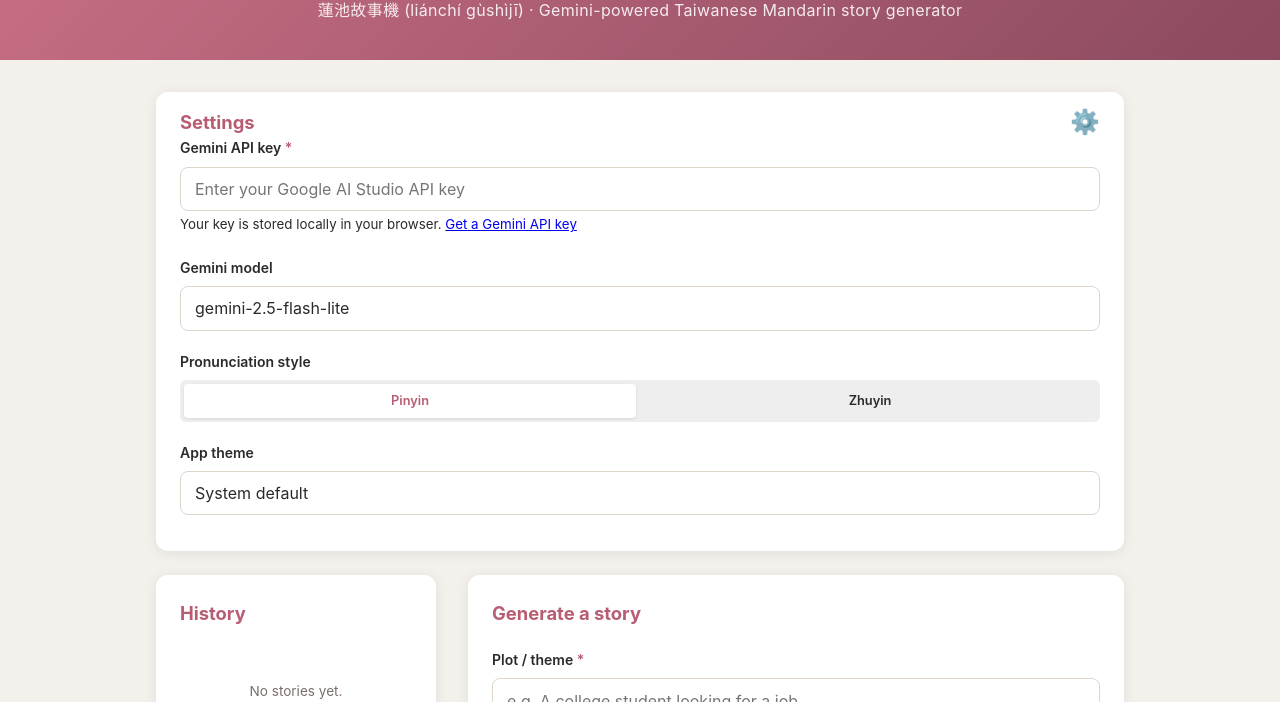
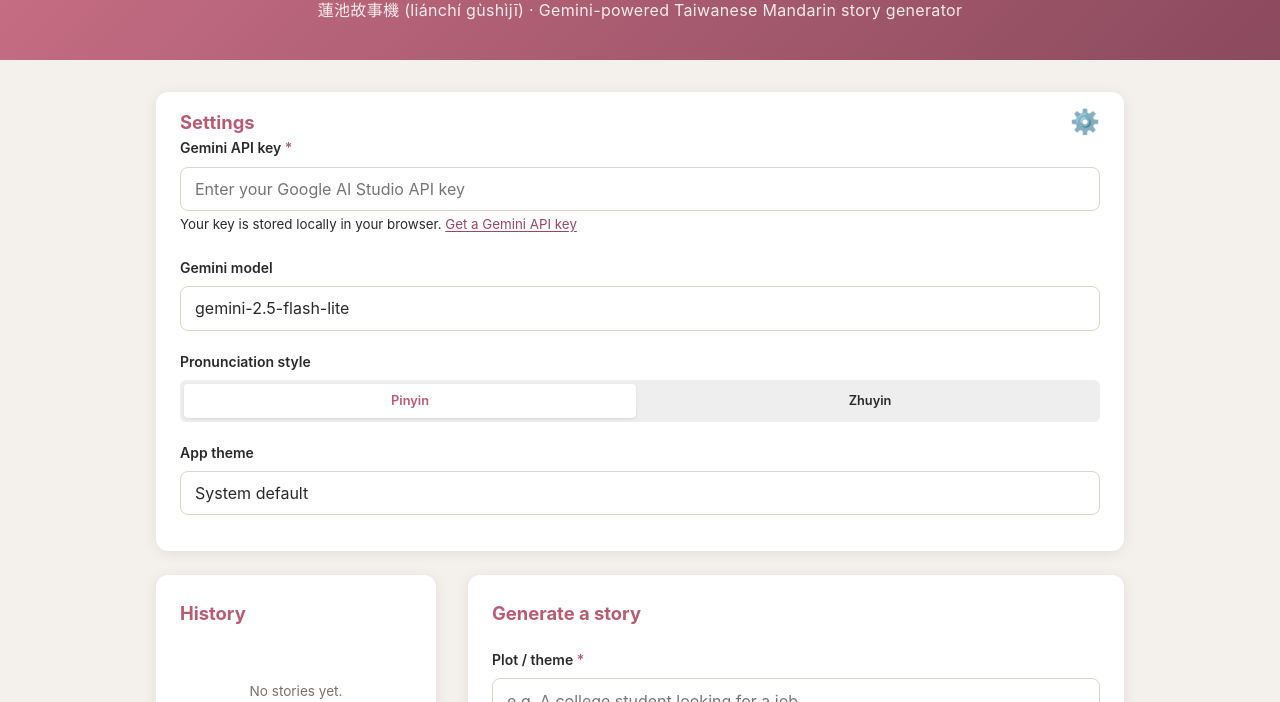
Before and after one commit to sanbeiji/lotus-pond, a plain HTML site: page web/index.html in a window 1280 px wide. In both pictures the pointer is over the link "Get a Gemini API key". Shown: the part 98-800 px from the top of the page. Drawn offline with Linux system fonts and the light colour scheme; a web font is replaced by a local one.

Commit message:
fix(web): Style API key link to be readable in Dark Mode
- Applied the same primary theme color and hover effects used for modal links to the new 'Get a Gemini API key' link inside the Settings card's .form-group small text so it is clearly readable across Light and Dark themes.

```diff
--- a/web/style.css
+++ b/web/style.css
@@ -566,13 +566,15 @@ input.invalid {
     line-height: 1.6;
 }
 
-.modal-body a {
+.modal-body a,
+.form-group small a {
     color: var(--primary);
     text-decoration: underline;
     text-underline-offset: 2px;
 }
 
-.modal-body a:hover {
+.modal-body a:hover,
+.form-group small a:hover {
     color: var(--primary-dark);
 }
 
```
